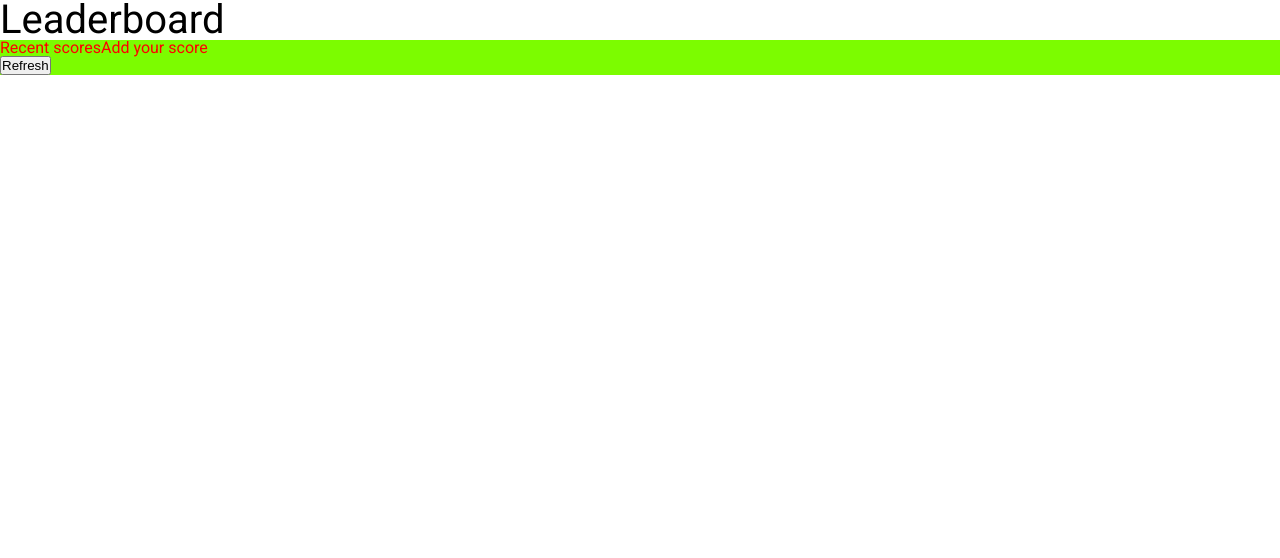
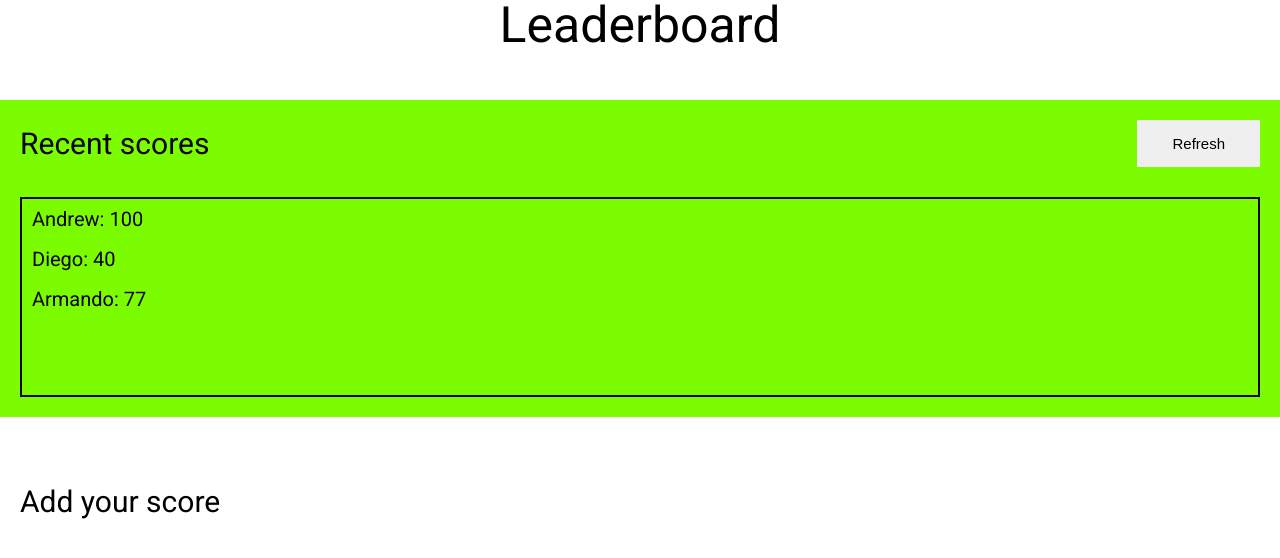
Before and after one commit to StarSheriff2/Leaderboard-Eureka-JS, a website built with webpack: page src/index.html in a window 1280 px wide. Built offline with nearby package versions, Linux system fonts and the light colour scheme.

Commit message:
Create recent scores section

```diff
--- a/src/index.html
+++ b/src/index.html
@@ -19,6 +19,17 @@
       <button class="recent-scores-section__refresh-btn btn" type='button'>
         Refresh
       </button>
+      <ul class="recent-scores-section__scores">
+        <li class="recent-scores-section__scores__score">
+          <p class="recent-scores-section__scores__score__entry">Andrew: 100</p>
+        </li>
+        <li class="recent-scores-section__scores__score">
+          <p class="recent-scores-section__scores__score__entry">Diego: 40</p>
+        </li>
+        <li class="recent-scores-section__scores__score">
+          <p class="recent-scores-section__scores__score__entry">Armando: 77</p>
+        </li>
+      </ul>
     </section>
     <section class="section add-score-section">
       <h2 class="add-score-section__title">
--- a/src/scss/layout/_layout.scss
+++ b/src/scss/layout/_layout.scss
@@ -35,3 +35,9 @@ a:hover {
   font: inherit;
   color: inherit;
 }
+
+button {
+  padding: 1.5rem 3.5rem;
+  font-size: 1.5rem;
+  border: none;
+}
--- /dev/null
+++ b/src/scss/layout/_typography.scss
@@ -0,0 +1,13 @@
+@use '../abstracts/' as *;
+
+h1 {
+  font-size: 5rem;
+}
+
+h2 {
+  font-size: 3rem;
+}
+
+p {
+  font-size: 2rem;
+}
--- a/src/scss/main.scss
+++ b/src/scss/main.scss
@@ -4,6 +4,7 @@
 // abstracts and base
 @import 'abstracts/index';
 @import 'layout/layout';
+@import 'layout/typography';
 
 // Components
 
--- a/src/scss/pages/_home.scss
+++ b/src/scss/pages/_home.scss
@@ -1,11 +1,37 @@
 @use '../abstracts/' as *;
 
-.main-section {
-  @include d-flex(row);
-  color: red;
-  background-color: lawngreen;
+.page-title {
+  text-align: center;
 }
 
-.page-title {
-  font-size: 4rem;
+.main-section {
+  @include d-flex(row, center, center, wrap);
 }
+
+.section {
+  margin-top: 5rem;
+  width: 100%;
+  padding: 2rem;
+}
+
+.recent-scores-section {
+  @include d-flex(row, space-between, center, wrap);
+
+  background-color: lawngreen;
+
+  &__title {
+    display: inline-block;
+  }
+
+  &__scores {
+    height: 200px;
+    width: 100%;
+    border: black 2px solid;
+    margin-top: 3rem;
+
+    &__score {
+      padding: 1rem;
+    }
+  }
+
+}
```
Also changed, not shown: src/css/main.css, src/index.js (line endings or trailing spaces), 1 other file.
